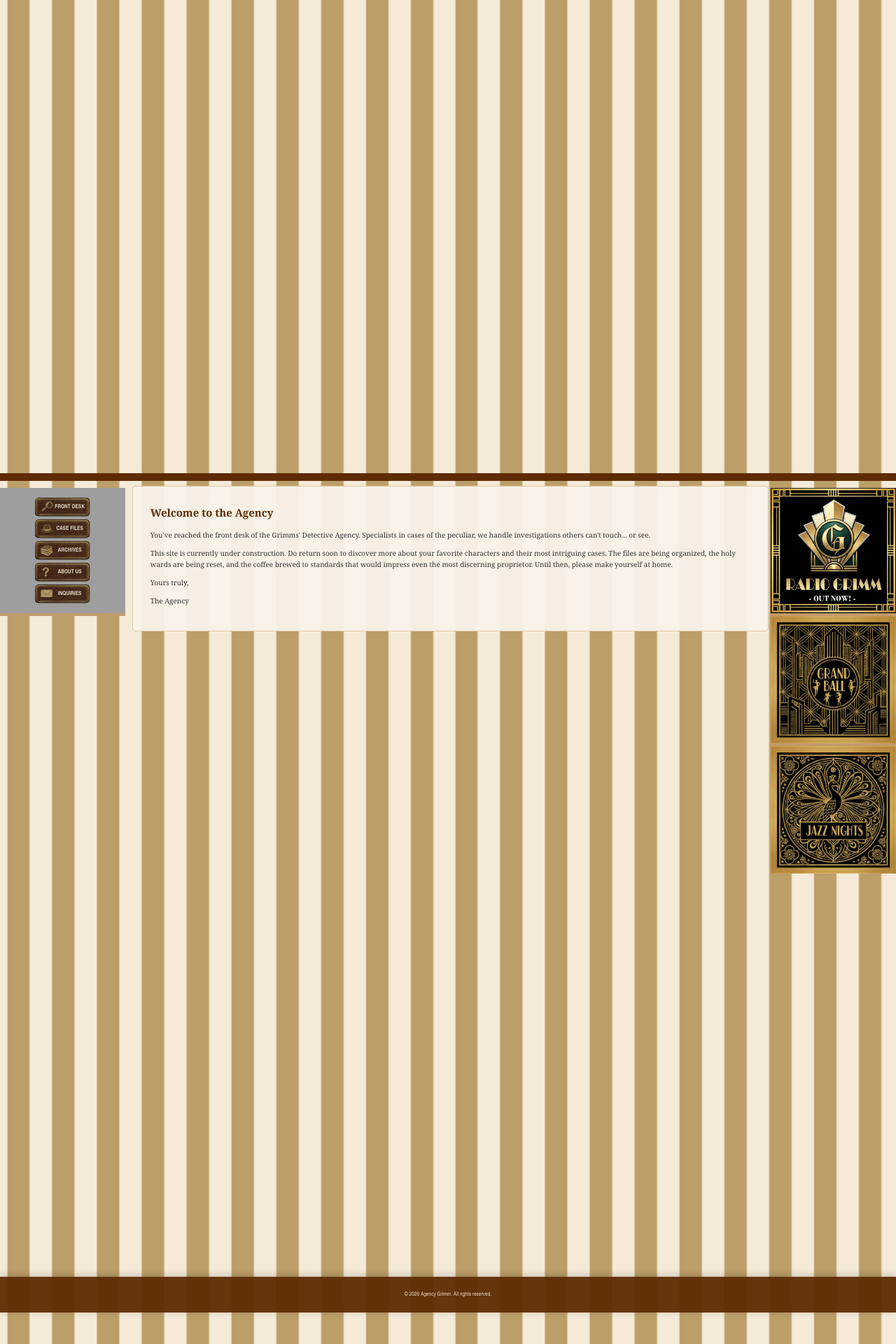
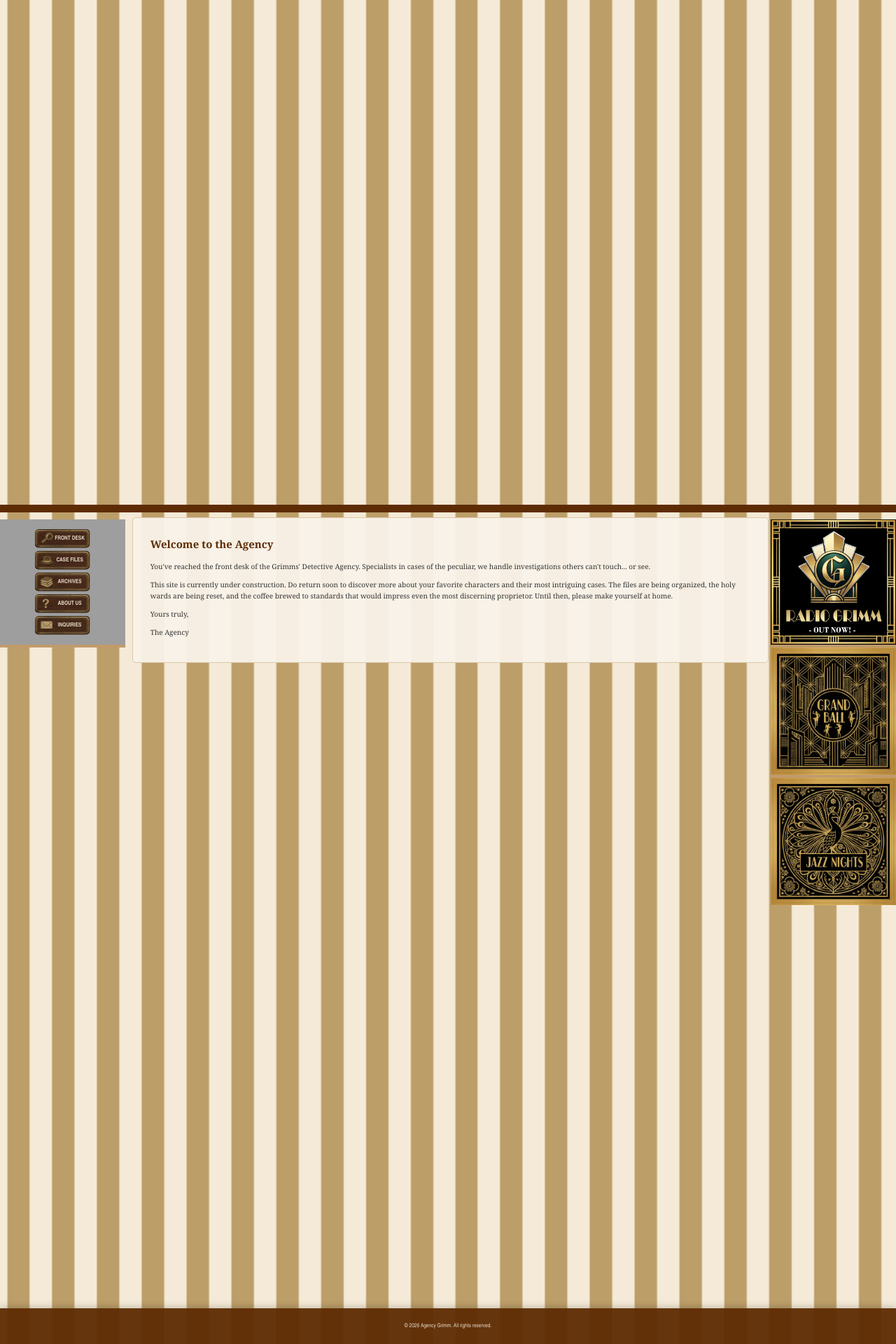
Before and after one commit to johnhopes-collab/grimmsdetectiveagency, a Jekyll site: the page built from index.html, in a window 1280 px wide. Shown: the part 788-2708 px from the top of the page at 70% size. Built offline with Jekyll 4.4.1, drawn with Linux system fonts in a browser that asks for light colours; grey boxes are pictures that could not be loaded.

Commit message:
Update style.scss

```diff
--- a/assets/css/style.scss
+++ b/assets/css/style.scss
@@ -69,7 +69,7 @@ body {
 /* Create a fixed-ratio container system */
 .content-container {
     position: relative;
-    margin-top: 90vh;
+    margin-top: 95vh;
     z-index: 1;
     display: flex;
     min-height: 120vh;
```
